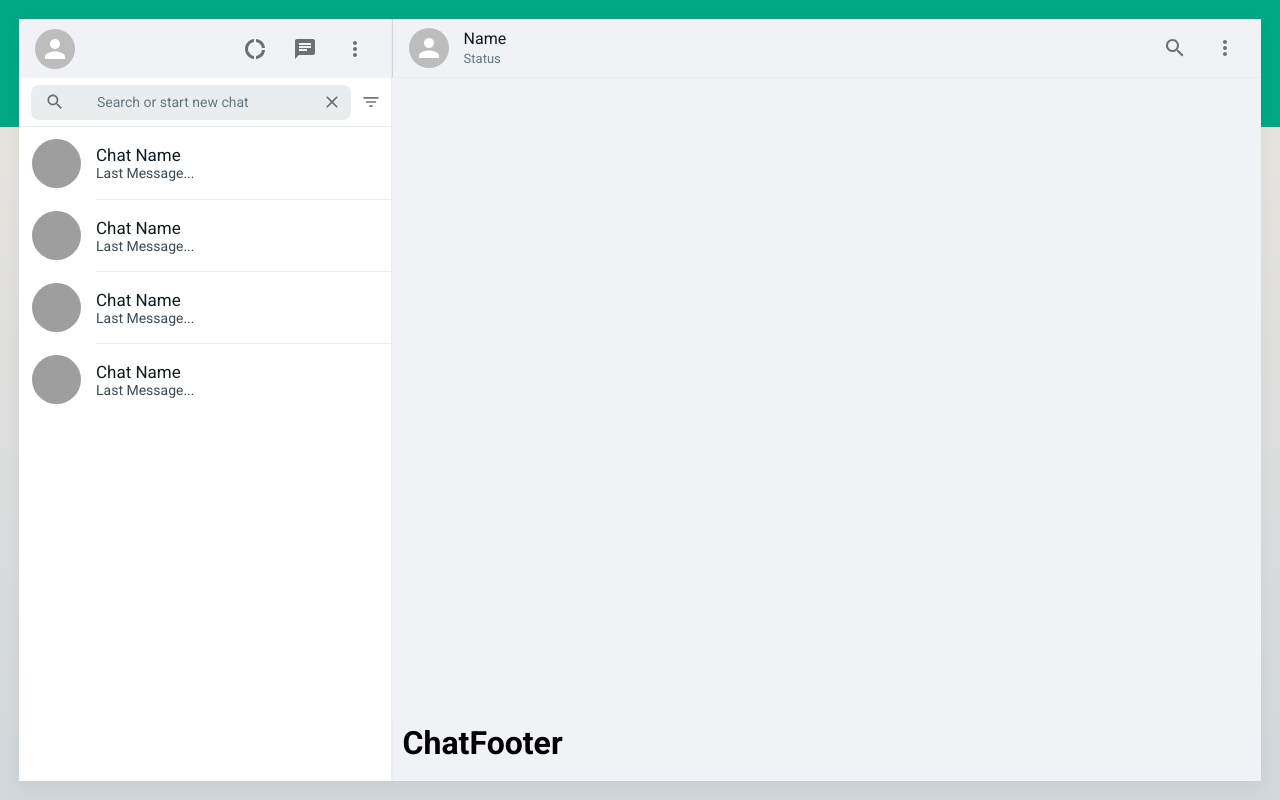
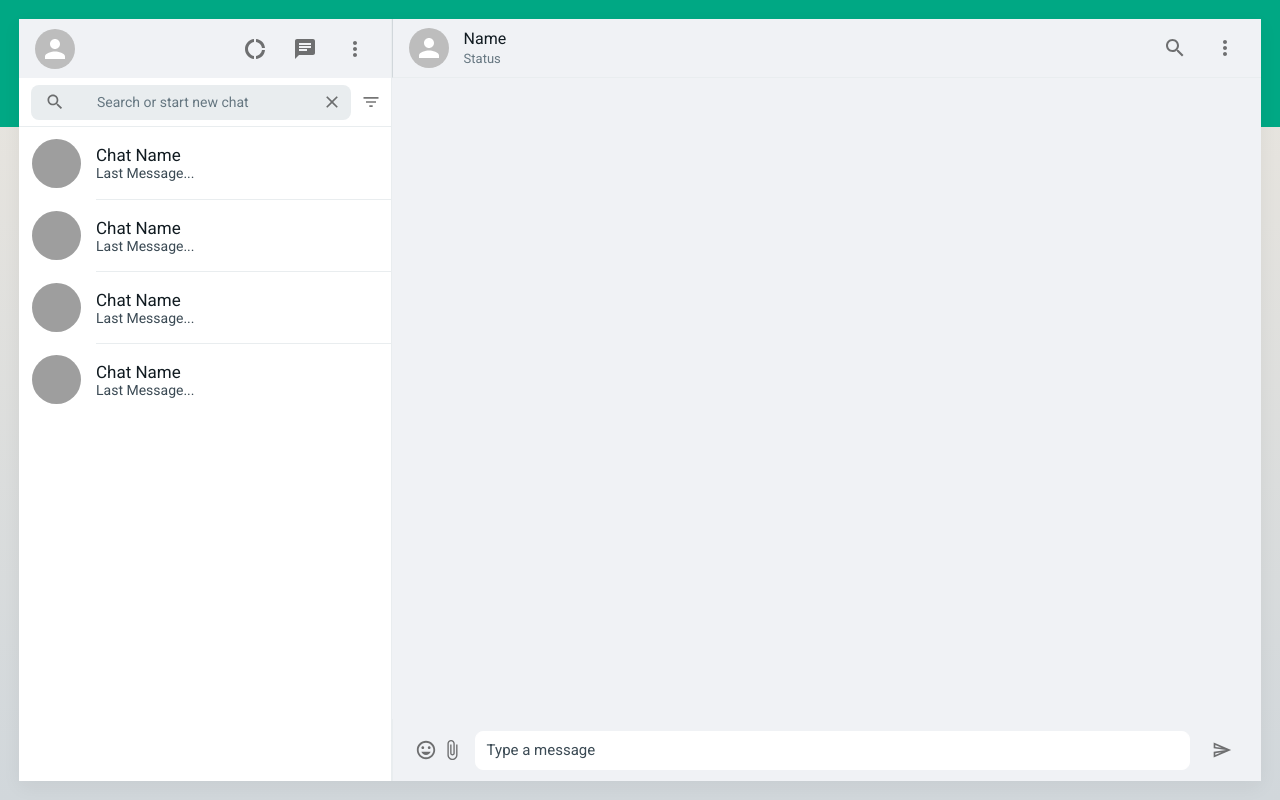
Before and after one commit to ShivangamSoni/whatsapp-web-clone, a React (Create React App) app: page / in a window 1280 px wide. Built offline with nearby package versions, Linux system fonts and the light colour scheme; grey boxes are pictures that could not be loaded.

Commit message:
Add: Chat Panel Footer

```diff
--- a/src/components/chat/footer/ChatFooter.js
+++ b/src/components/chat/footer/ChatFooter.js
@@ -1,9 +1,40 @@
+import { IconButton } from "@mui/material";
+
+import InsertEmoticonOutlinedIcon from "@mui/icons-material/InsertEmoticonOutlined";
+import AttachFileOutlinedIcon from "@mui/icons-material/AttachFileOutlined";
+import SendOutlinedIcon from "@mui/icons-material/SendOutlined";
+
 import styles from "./styles.module.css";
 
 const ChatFooter = () => {
   return (
     <footer className={styles.footer}>
-      <h1>ChatFooter</h1>
+      <div className={styles.footer__actions}>
+        <div className={styles.action}>
+          <IconButton>
+            <InsertEmoticonOutlinedIcon />
+          </IconButton>
+        </div>
+
+        <div className={styles.action}>
+          <IconButton>
+            <AttachFileOutlinedIcon />
+          </IconButton>
+        </div>
+      </div>
+
+      <div className={styles.footer__input}>
+        <div className={styles.input__group}>
+          <input type="text" />
+          <span className={styles.input__placeholder}>Type a message</span>
+        </div>
+
+        <div className={styles.input__btn}>
+          <IconButton>
+            <SendOutlinedIcon />
+          </IconButton>
+        </div>
+      </div>
     </footer>
   );
 };
--- a/src/components/chat/footer/styles.module.css
+++ b/src/components/chat/footer/styles.module.css
@@ -4,4 +4,81 @@
   padding: 5px 17px 5px 10px;
   background-color: #f0f2f5;
   border-left: 1px solid #e9edef;
+
+  display: flex;
+  align-items: center;
+  justify-content: flex-end;
 }
+
+.footer__actions {
+  display: flex;
+  align-items: center;
+
+  padding: 5px 10px;
+  padding-right: 0;
+}
+
+.action,
+.input__btn {
+  display: grid;
+  place-items: center;
+}
+
+.action > :global(.MuiIconButton-root) {
+  width: 26px;
+  height: 26px;
+}
+
+.action > :global(.MuiIconButton-root) > svg {
+  font-size: 22px;
+}
+
+.footer__input {
+  flex: 1;
+  display: flex;
+  align-items: center;
+  justify-content: flex-end;
+}
+
+.input__group {
+  flex: 1;
+  margin: 5px 10px;
+  position: relative;
+}
+
+.input__group > input {
+  appearance: none;
+  outline: none;
+  border: 1px solid #fff;
+  border-radius: 8px;
+
+  padding: 9px 12px 11px;
+  width: 100%;
+  height: 100%;
+
+  background-color: #fff;
+  font-size: 15px;
+}
+
+.input__placeholder {
+  position: absolute;
+  top: 50%;
+  left: 12px;
+  transform: translateY(-50%);
+  font-size: 15px;
+  color: #3b4a54;
+  pointer-events: none;
+}
+
+.input__btn {
+  padding: 5px 10px;
+}
+
+.input__btn > :global(.MuiIconButton-root) {
+  width: 24px;
+  height: 24px;
+}
+
+.input__btn > :global(.MuiIconButton-root) > svg {
+  font-size: 20px;
+}
```
